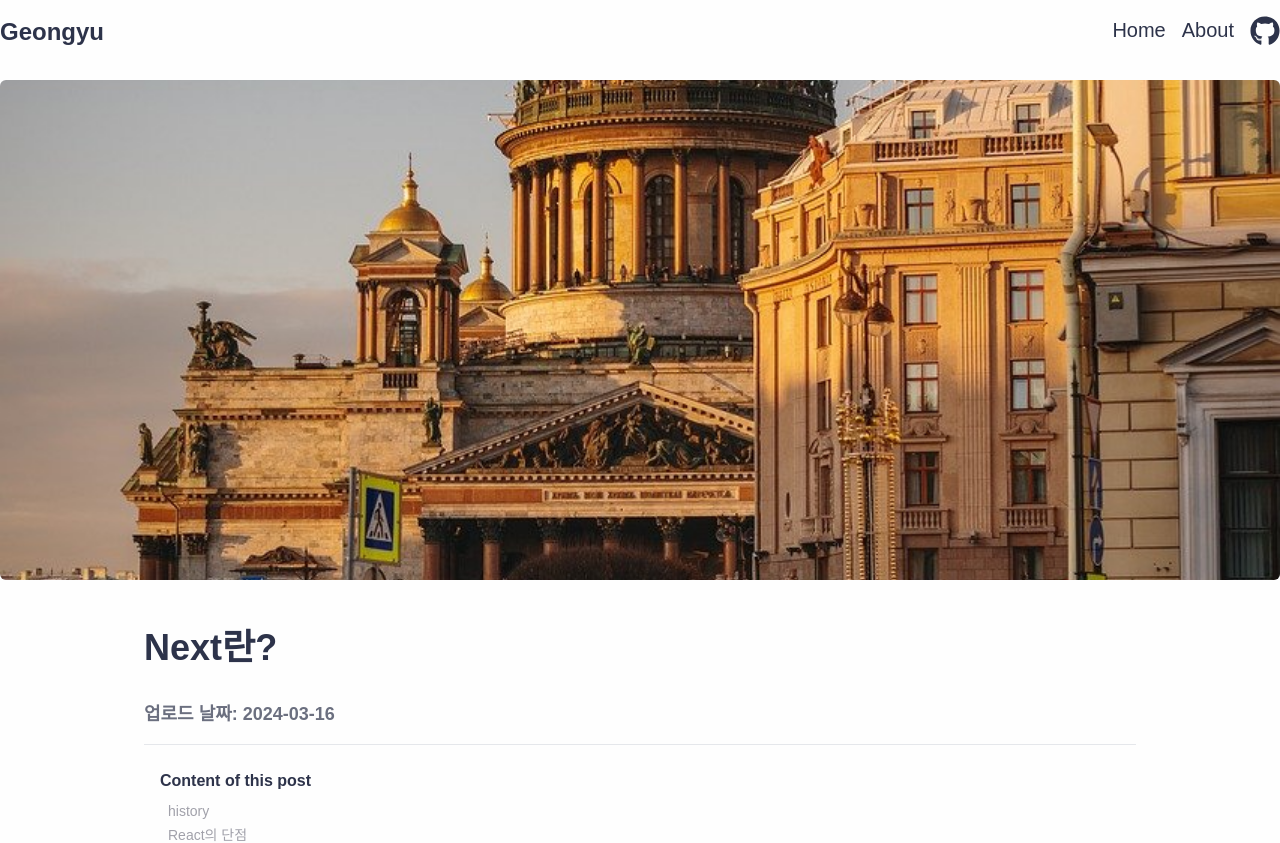
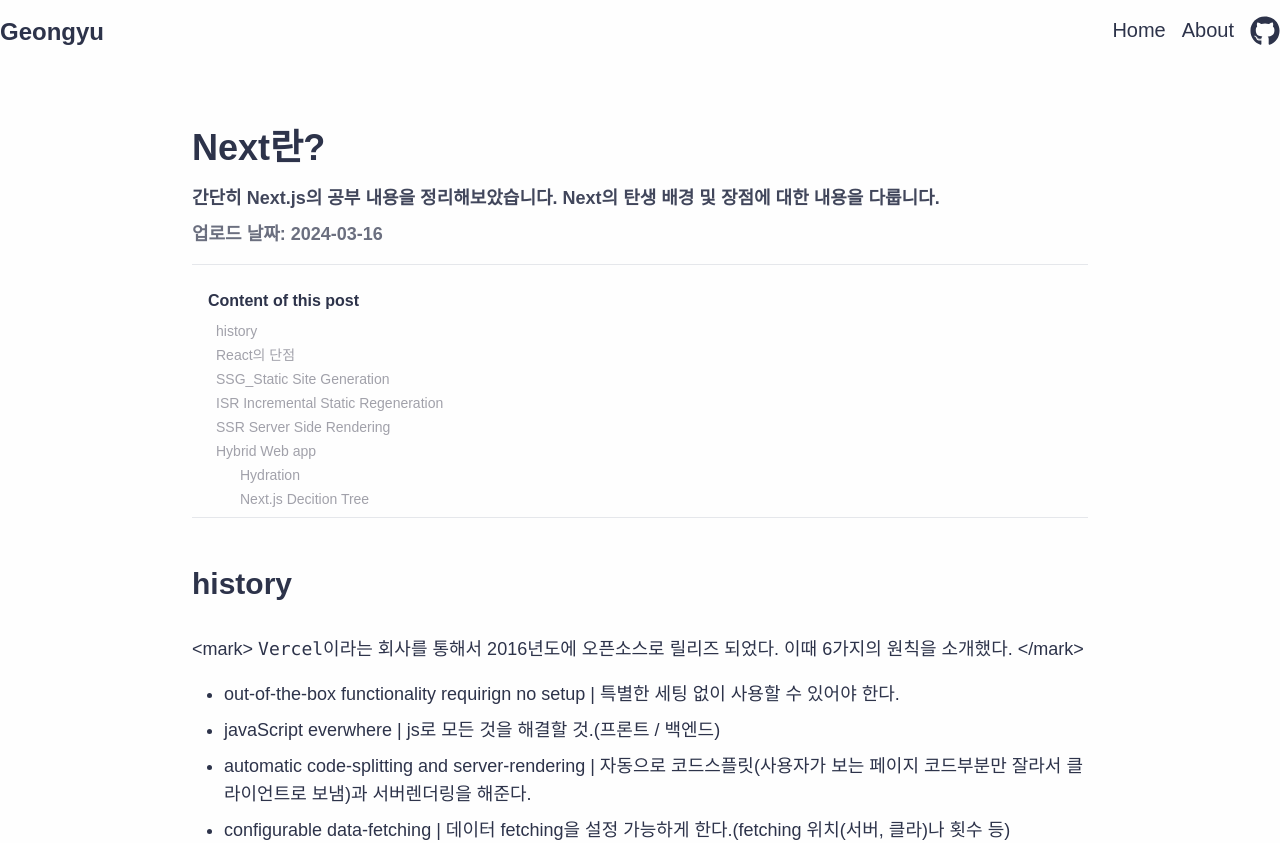
Before and after one commit to geongyu09/blog, a Next.js app: page /posts/Next1 in a window 1280 px wide. Shown: the top 843 px of the page. Built offline with nearby package versions, Linux system fonts and the light colour scheme; a web font is replaced by a local one.

Commit message:
feat: home 화면에 split view 추가
#6

```diff
--- a/_posts/Next1.md
+++ b/_posts/Next1.md
@@ -1,7 +1,7 @@
 ---
 title: Next란?
 thumbnail: '/assets/blog/test/testThumb.jpg'
-description: '짧은 설명짧은 설명짧은 설명짧은 설명짧은 설명짧은 설명짧은 설명짧은 설명짧은 설명짧은 설명짧은 설명짧은 설명짧은 설명짧은 설명짧은 설명짧은 설명짧은 설명짧은 설명짧은 설명짧은 설명짧은 설명짧은 설명짧은 설명짧은 설명짧은 설명'
+description: '간단히 Next.js의 공부 내용을 정리해보았습니다. Next의 탄생 배경 및 장점에 대한 내용을 다룹니다.'
 date: '2024-03-16T05:35:07.322Z'
 ---
 
--- a/src/app/page.tsx
+++ b/src/app/page.tsx
@@ -1,5 +1,6 @@
 import Container from '@/components/common/layout/Container';
 import Gap from '@/components/common/layout/Gap';
+import SplitLayout from '@/components/common/layout/SplitLayout';
 
 import Banner from '@/components/feature/Home/HomeBanner';
 import MonitoringEmbedSection from '@/components/feature/Home/MonitoringEmbedSection';
@@ -13,7 +14,9 @@
       <Container>
         <MonitoringEmbedSection />
         <Gap size={12} />
-        <Posts />
+        <SplitLayout sidebar={<div>hihihihihihihihihihihihihihihihi</div>}>
+          <Posts />
+        </SplitLayout>
       </Container>
     </>
   );
--- a/src/app/posts/[slug]/page.tsx
+++ b/src/app/posts/[slug]/page.tsx
@@ -13,25 +13,19 @@
 export default function Page({ params: { slug } }: PageProps) {
   const {
     content,
-    data: { date, title, thumbnail },
+    data: { date, title, description },
   } = getPostBySlug(slug);
 
   return (
     <Container>
       <Gap size={4} />
-      <div
-        className="h-[500px] bg-slate-200 rounded-md"
-        style={{
-          backgroundImage: `url(${thumbnail})`,
-          backgroundSize: 'cover',
-          backgroundPosition: 'center',
-        }}
-      />
 
-      <Wrapper padding={36}>
+      <Wrapper padding={48}>
         <Gap size={12} />
         <h2 className="text-4xl font-bold">{title}</h2>
-        <Gap size={8} />
+        <Gap size={4} />
+        <p className="text-lg font-semibold opacity-90">{description}</p>
+        <Gap size={2} />
         <span className="text-lg font-semibold opacity-70">
           업로드 날짜: {date.split('T')[0]}
         </span>
--- a/src/components/common/layout/SplitLayout/index.tsx
+++ b/src/components/common/layout/SplitLayout/index.tsx
@@ -6,8 +6,8 @@
 export default function SplitLayout({ children, sidebar }: SplitLayoutProps) {
   return (
     <div className="grid grid-cols-[2fr_1fr] gap-4">
-      {children}
-      {sidebar}
+      <div>{children}</div>
+      <div>{sidebar}</div>
     </div>
   );
 }
```
